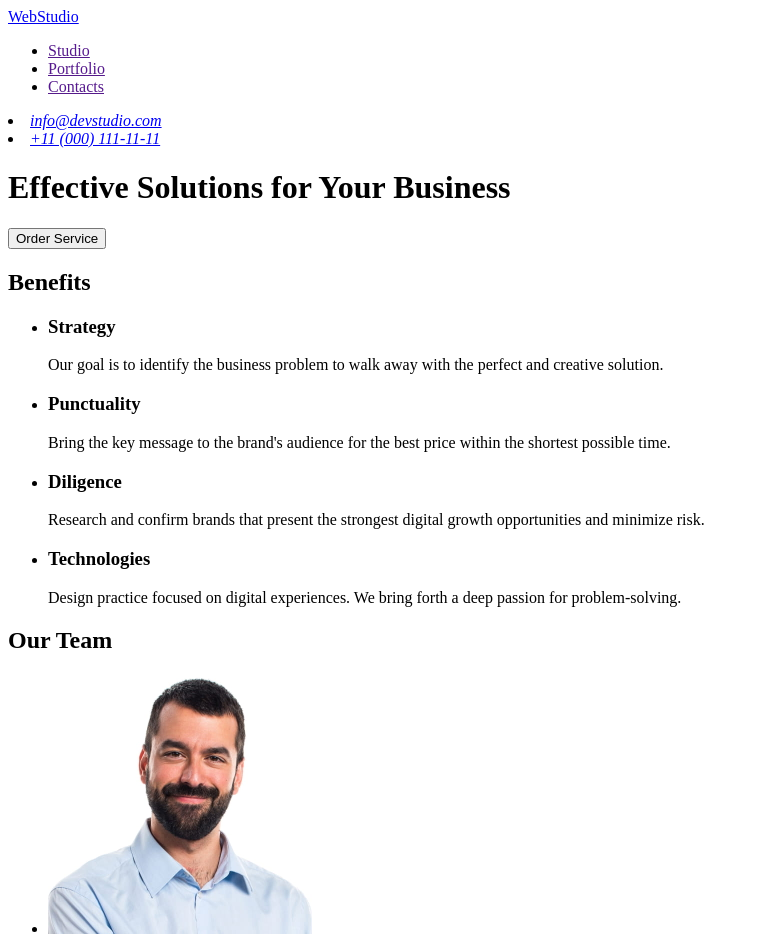
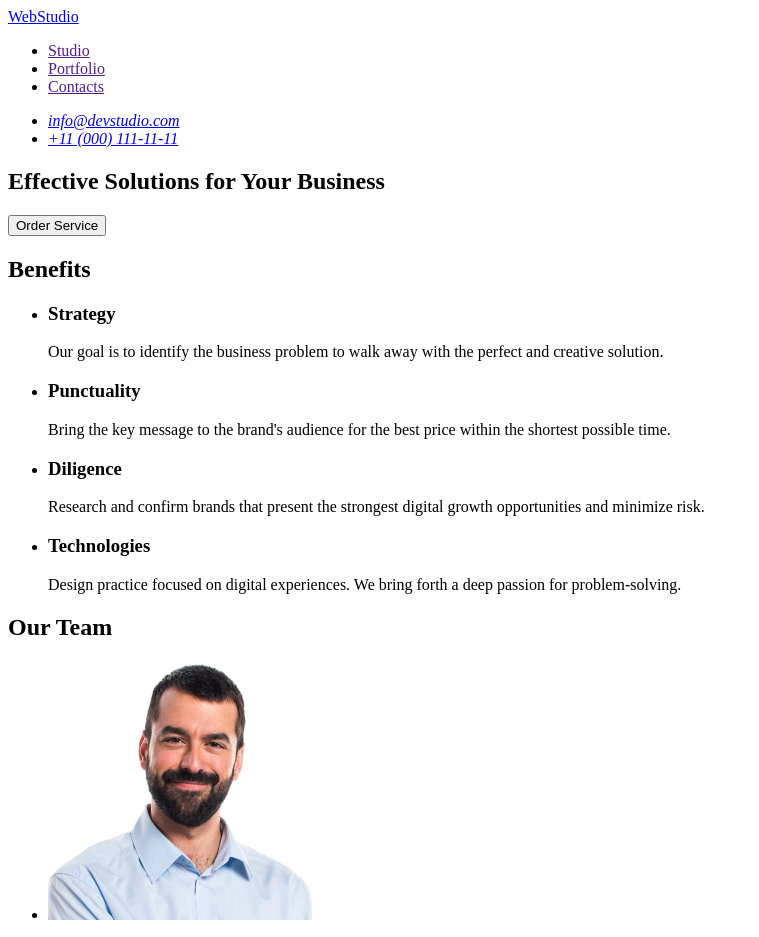
Before and after one commit to Novytska12321/goit-markup-hw-01, a plain HTML site: page index.html in a window 1280 px wide. Shown: the top 937 px of the page, without its empty margins (0-759 px from the left). Drawn offline with Linux system fonts and the light colour scheme.

Commit message:
Update index.html
add

```diff
--- a/index.html
+++ b/index.html
@@ -24,15 +24,20 @@
         </ul>
       </nav>
       <address>
-        <li><a href="mailto:info@devstudio.com">info@devstudio.com</a></li>
-        <li><a href="tel:+110001111111">+11 (000) 111-11-11</a></li>
+        <ul>
+            <li><a href="mailto:info@devstudio.com">info@devstudio.com</a></li>
+            <li><a href="tel:+110001111111">+11 (000) 111-11-11</a></li>
+        </ul>
+
       </address>
     </header>
     <!-- ======HERO====== -->
     <main>
-        <h1>Effective Solutions
-            for Your Business</h1>
-            <button type="button">Order Service</button>
+        <section>
+            <h1>Effective Solutions for Your Business</h1>
+                <button type="button">Order Service</button>
+        </section>
+
             <section>
                 <h2>Benefits</h2>
                 <ul>
```
